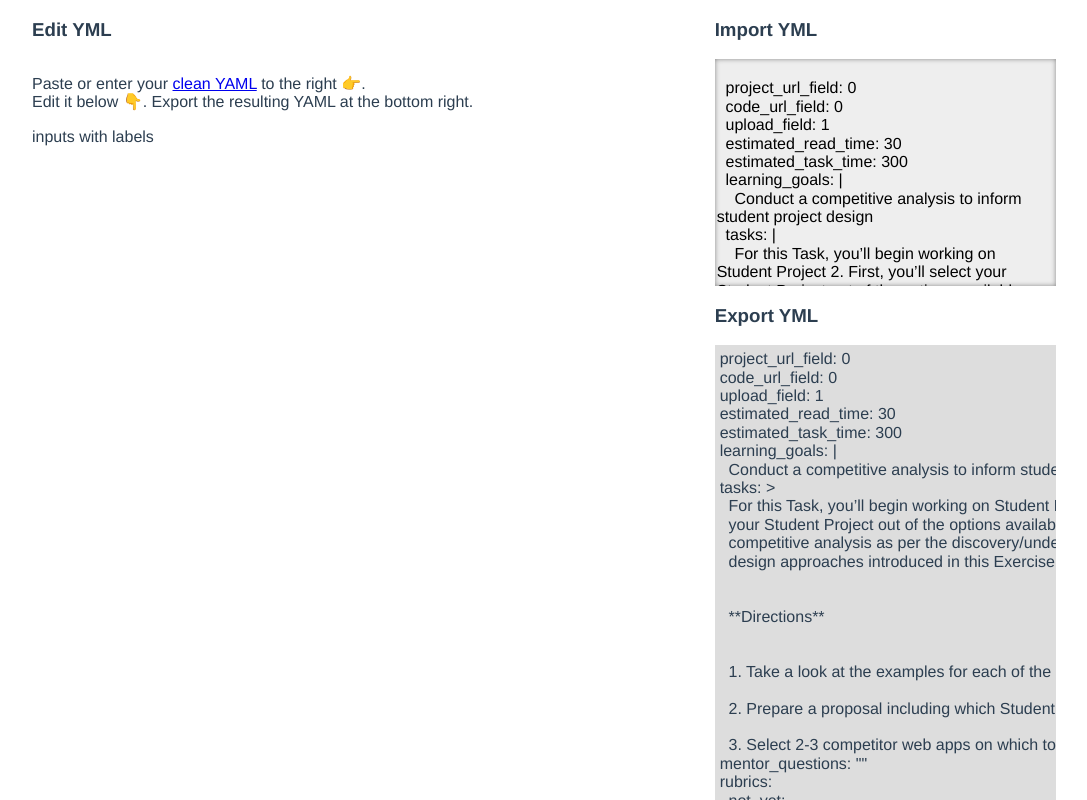
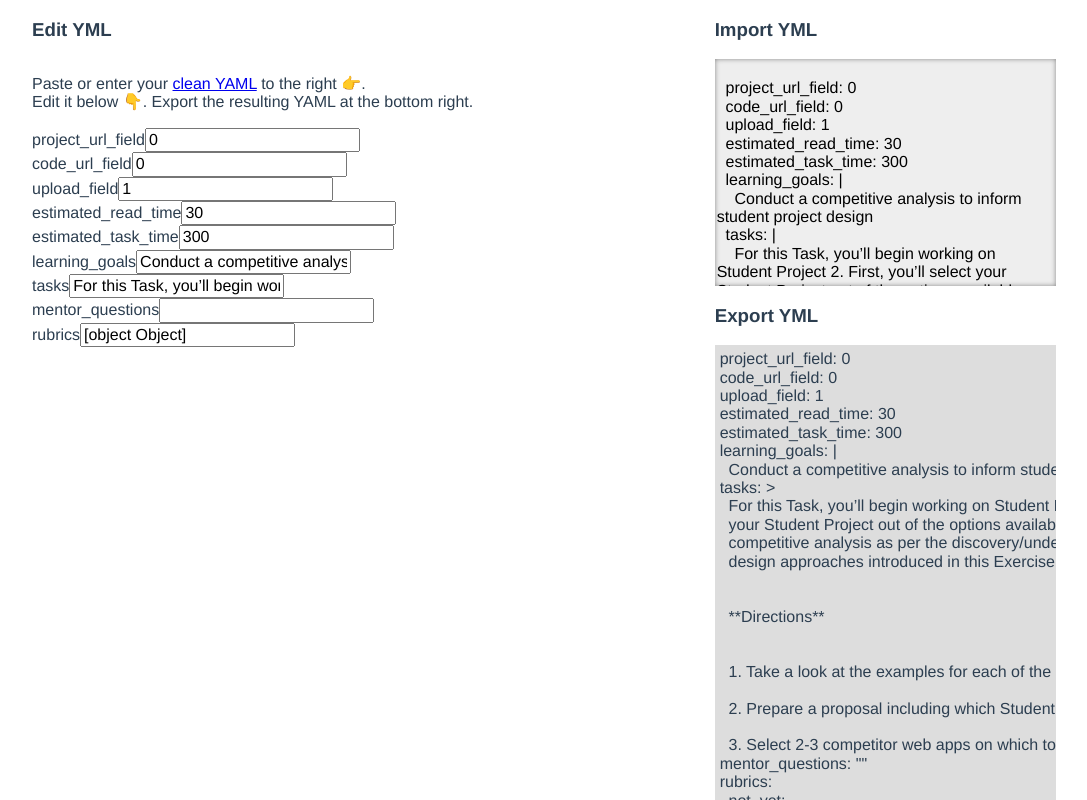
Before and after one commit to samlawski/yedit, a Vue app: page /#/ in a window 1280 px wide. Shown: the whole page, without its empty margins (96-1183 px from the left). Built offline with nearby package versions, Linux system fonts and the light colour scheme.

Commit message:
add dynamic form fields

```diff
--- /dev/null
+++ b/src/components/FormField.vue
@@ -0,0 +1,26 @@
+<template lang="html">
+  <div>
+    <label :for="`editable__field--${uid}`">{{name}}</label>
+    <input
+      v-bind:value="value"
+      v-on:input="$emit('input', (/^[+-]?\d+(\.\d+)?$/.test($event.target.value) ? parseFloat($event.target.value) : $event.target.value) )"
+      type="text"
+      :name="`editable__field--${uid}`"
+      :id="`editable__field--${uid}`"
+    >
+  </div>
+</template>
+
+<script>
+export default {
+  name: "FormField",
+  props: ['uid', 'name', 'value'],
+  computed: {},
+  data: function(){
+    return {}
+  }
+}
+</script>
+
+<style lang="scss">
+</style>
--- a/src/components/ImportForm.vue
+++ b/src/components/ImportForm.vue
@@ -6,7 +6,7 @@
     </div>
 
     <div class="import">
-      <textarea name="name" rows="8" v-model="importStr"></textarea>
+      <textarea name="name" rows="8" @input="parseImport" v-model="importStr"></textarea>
     </div>
 
     <div class="editor__label">
@@ -18,8 +18,12 @@
         Paste or enter your <a href="http://www.yamllint.com/" target="_blank">clean YAML</a> to the right 👉.<br>
         Edit it below 👇. Export the resulting YAML at the bottom right.
       </p>
-      <div class="">
-        {{ editForm() }}
+      <div class="editor__form">
+
+        <div class="editor__field" v-for="(val, key, i) in editableObj" v-bind:key="`editable-wrapper-${i || key}`">
+          <FormField v-bind:uid="i || key" v-bind:name="key || ''" v-model="editableObj[key]" />
+        </div>
+
       </div>
     </div>
 
@@ -35,56 +39,32 @@
 
 <script>
   import YAML from 'yaml'
-
-  const getType = obj => ({}).toString.call(obj).match(/\s([a-zA-Z]+)/)[1].toLowerCase()
-  const isObj = obj => getType(obj) == 'object'
-  const isArr = obj => getType(obj) == 'array'
-  const isNumOrStr = obj => ['string', 'number'].includes(getType(obj))
-
-
-
+  // import {getType, isNumOrStr} from '@/services/Utility.js'
+  import FormField from '@/components/FormField.vue'
 
   export default {
     name: "ImportForm",
+    components: {FormField},
+    props: {},
     data: () => {
       return {
-        importStr: demoContent()
+        importStr: demoContent(), // DEMO CONTENT - TODO: Remove!
+        editableObj: YAML.parse(demoContent()), // DEMO CONTENT - TODO: Remove!
       }
     },
     computed: {
-      editableObj: function (){
-        try{
-          return YAML.parse(this.importStr)
-        }catch(error){
-          return "Whoops. You don't seem to have entered valid YAML"
-        }
-      },
       exportStr: function(){
         return YAML.stringify(this.editableObj)
       }
     },
     methods: {
-      editForm: function(){
-        // console.log(getType(importedObj))
-
-        const doSomething = obj => {
-          if(isNumOrStr(obj)){
-            return 'input'
-          }else if(isArr(obj)){
-            return 'arr of inputs'
-          }else if(isObj(obj)){
-            return 'inputs with labels'
-          }else{
-            return `YAML object ${obj} could not be identified.`
-          }
+      parseImport: function(){
+        try{
+          // TODO Make sure this is always an object or array?
+          this.editableObj = YAML.parse(this.importStr)
+        }catch(error){
+          this.editableObj = "Whoops. You don't seem to have entered valid YAML"
         }
-
-        // console.log(YAML.parse(this.importedObj))
-        // console.log(getType(this.importedObj))
-
-        // console.log(doSomething(importedObj))
-
-        return doSomething(this.editableObj)
       },
       copyExport: function(){
         navigator.clipboard.writeText(this.exportStr).then(() => {
--- /dev/null
+++ b/src/services/Utility.js
@@ -0,0 +1,11 @@
+const getType = obj => ({}).toString.call(obj).match(/\s([a-zA-Z]+)/)[1].toLowerCase()
+const isObj = obj => getType(obj) == 'object'
+const isArr = obj => getType(obj) == 'array'
+const isNumOrStr = obj => ['string', 'number'].includes(getType(obj))
+
+export {
+  getType,
+  isObj,
+  isArr,
+  isNumOrStr
+}
```
Also changed, not shown: 1 other file (tests, documents, lock files or other folders).
